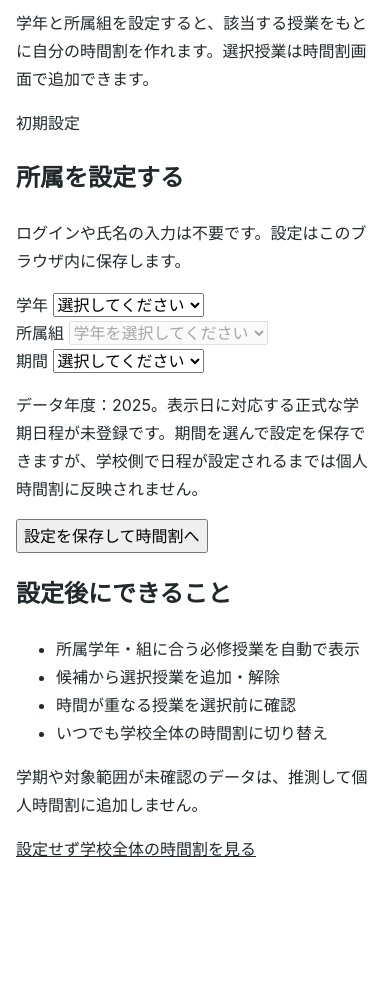
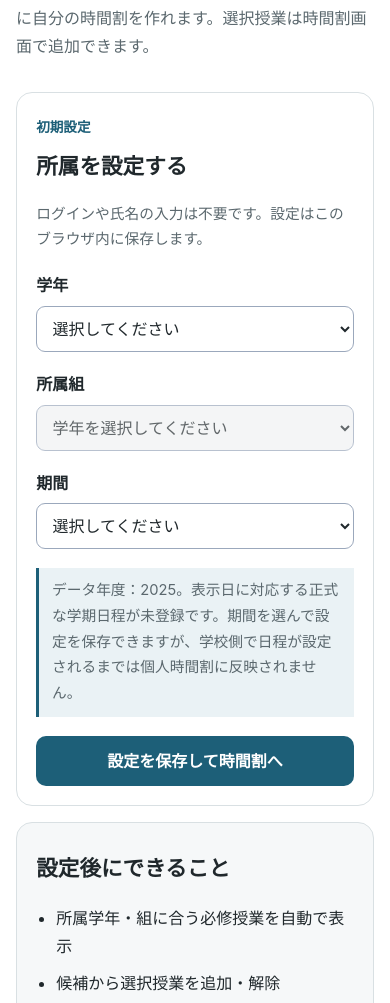
Before and after one commit to rara2g4/ClassView, a plain HTML site: page onboarding.html in a window 390 px wide. Shown: the part 210-1213 px from the top of the page. Before the commit the page ends 1149 px from the top, so only its background shows below. Drawn offline with Linux system fonts and the light colour scheme.

Commit message:
style: add responsive first-run setup layout

```diff
--- a/css/style.css
+++ b/css/style.css
@@ -1593,3 +1593,34 @@ img {
     font-size: 0.78rem;
   }
 }
+
+
+/* First-visit personalization */
+.onboarding-page { max-width: 1040px; }
+.onboarding-intro { max-width: 760px; }
+.onboarding-intro h1 { font-size: clamp(2rem, 5vw, 3rem); line-height: 1.3; margin: 0 0 1rem; }
+.onboarding-intro > p:last-child { color: var(--color-subtle); }
+.onboarding-layout { display: grid; grid-template-columns: minmax(0, 1.45fr) minmax(250px, .85fr); gap: 1.5rem; margin-top: 2rem; align-items: start; }
+.onboarding-panel, .onboarding-explainer { border: 1px solid var(--color-line); border-radius: 16px; padding: clamp(1.2rem, 3vw, 2rem); background: #fff; }
+.onboarding-panel__heading h2, .onboarding-explainer h2 { margin: .5rem 0 1rem; font-size: 1.35rem; }
+.onboarding-step { color: var(--color-accent); font-size: .85rem; font-weight: 750; }
+.onboarding-form { display: grid; gap: 1.15rem; }
+.onboarding-privacy, .onboarding-data-note, .onboarding-explainer p { margin: 0; color: var(--color-subtle); font-size: .92rem; }
+.onboarding-data-note { border-left: 3px solid var(--color-accent); padding: .65rem .8rem; background: var(--color-accent-soft); }
+.onboarding-field { display: grid; gap: .4rem; }
+.onboarding-field label { font-weight: 700; }
+.onboarding-field select { width: 100%; min-height: 46px; padding: .55rem .7rem; border: 1px solid #9ba8bc; border-radius: 9px; background: white; color: var(--color-text); }
+.onboarding-field select:disabled { background: #f0f2f3; }
+.onboarding-error { color: #9b2424; margin: 0; }
+.onboarding-primary { background: var(--color-accent); color: white; border: 0; border-radius: 10px; min-height: 48px; padding: .7rem 1rem; font-weight: 750; cursor: pointer; }
+.onboarding-primary:disabled { opacity: .55; cursor: not-allowed; }
+.onboarding-primary:focus-visible, .onboarding-field select:focus-visible { outline: 3px solid #76b7cb; outline-offset: 2px; }
+.onboarding-explainer { background: var(--color-surface); }
+.onboarding-explainer ul { padding-left: 1.25rem; margin: .5rem 0 1.2rem; }
+.onboarding-explainer li { margin-bottom: .55rem; }
+.onboarding-skip { text-align: center; margin: 1.75rem 0; }
+.onboarding-skip a { color: var(--color-accent); text-underline-offset: .2rem; }
+@media (max-width: 760px) {
+  .onboarding-layout { grid-template-columns: minmax(0, 1fr); gap: 1rem; }
+  .onboarding-panel, .onboarding-explainer { padding: 1.2rem; }
+}
```
